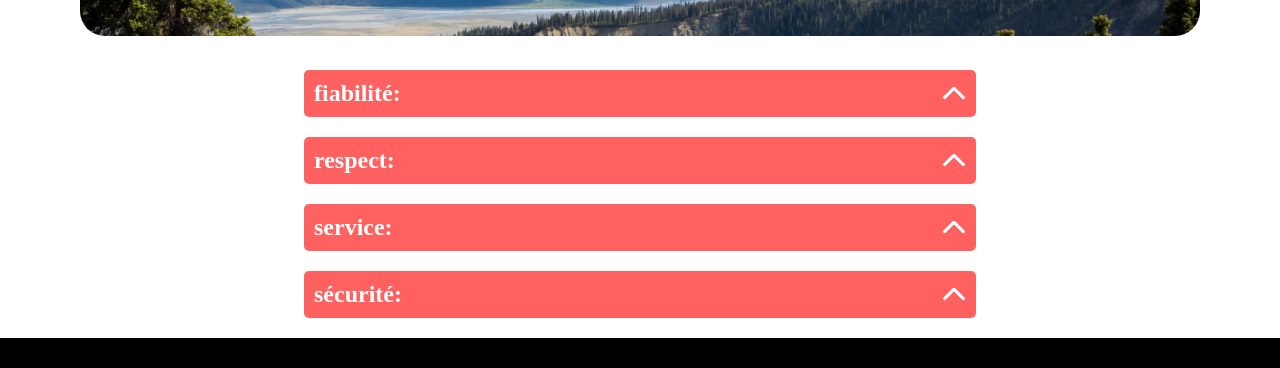
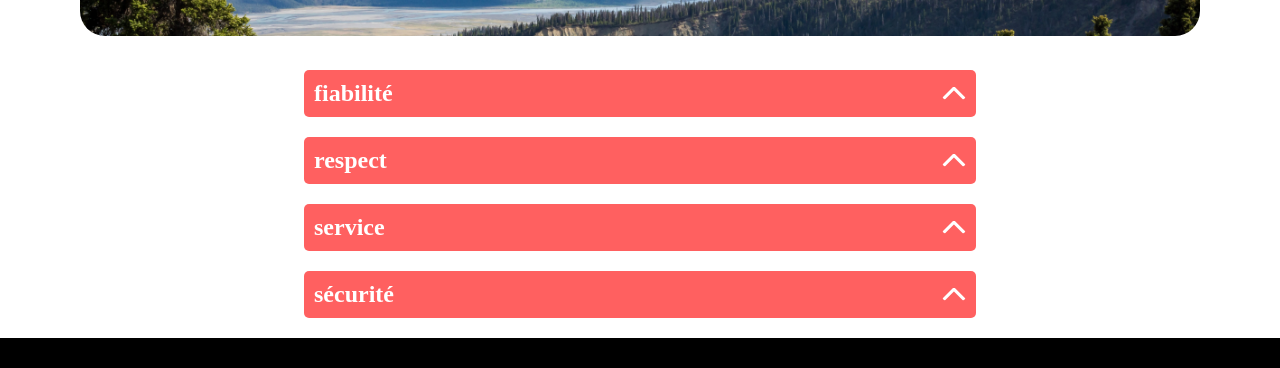
Before and after one commit to Kyssangel/projet8, a React (Vite) app: page /about in a window 1280 px wide. Shown: the part 291-659 px from the top of the page. Built offline with nearby package versions, Linux system fonts and the light colour scheme.

Commit message:
rectification de virgule

```diff
--- a/src/pages/AboutData.jsx
+++ b/src/pages/AboutData.jsx
@@ -20,19 +20,19 @@ export default function Accordion() {
   return (
     <div className="accordion">
       <AccordionItem
-        title="fiabilité:"
+        title="fiabilité"
         content="Les annonces postées sur Kasa garantissent une fiabilité totale. Les photos sont conformes aux logements, et toutes les informations sont régulièrement vérifiées par nos équipes."
       />
       <AccordionItem
-        title="respect:"
+        title="respect"
         content="La bienveillance fait partie des valeurs fondatrices de Kasa. Tout comportement discriminatoire ou de perturbation du voisinage entraînera une exclusion de notre plateforme."
       />
       <AccordionItem
-        title="service:"
+        title="service"
         content="Nos équipes se tiennent à votre disposition pour vous fournir une expérience parfaite. N'hésitez pas à nous contacter si vous avez la moindre question."
       />
       <AccordionItem
-        title="sécurité:"
+        title="sécurité"
         content="La sécurité est la priorité de Kasa. Aussi bien pour nos hôtes que pour les voyageurs, chaque logement correspond aux critères de sécurité établis par nos services. En laissant une note aussi bien à l'hôte qu'au locataire, cela permet à nos équipes de vérifier que les standards sont bien respectés. Nous organisons également des ateliers sur la sécurité domestique pour nos hôtes."
       />
     </div>
--- a/src/sass/about.scss
+++ b/src/sass/about.scss
@@ -4,7 +4,7 @@
 .about{
 padding-left: 80px;
 padding-right: 80px;
-align-items: center;
+
     img{
         width: 100%;
       height: 223px;
```
